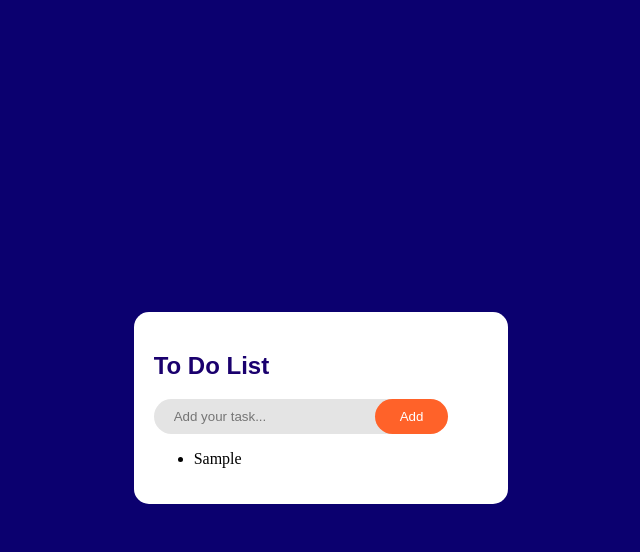
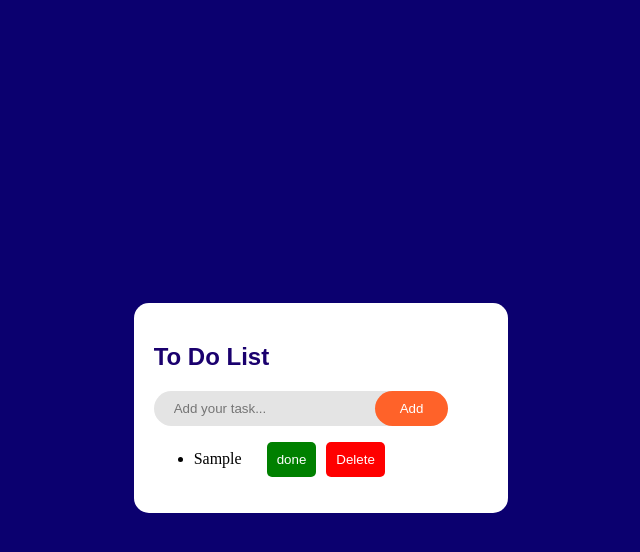
Before and after one commit to Muxammadamin0707/1, a plain HTML site: page index.html in a window 1280 px wide. Both pictures are taken after typing "Sample" into the empty fields and a click on the button "Add". Shown: the whole page, without its empty margins (319-959 px from the left). Drawn offline with Linux system fonts and the light colour scheme.

Commit message:
version 2

```diff
--- a/index.html
+++ b/index.html
@@ -11,7 +11,7 @@
         <h2>To Do List </h2>
         <div>
             <input type="text" placeholder="Add your task...">
-            <button>Add</button>
+            <button class="addBtn">Add</button>
         </div>
         <ul>
 
--- a/index.js
+++ b/index.js
@@ -1,16 +1,42 @@
 let input =  document.querySelector("input");
 let button =  document.querySelector("button");
-let ul =  document.querySelector("ul");
+let list =  document.querySelector("ul");
 
 button.addEventListener("click", (event) =>{
     event.preventDefault();
 
-    let vaziva = input.value;
+    let vazifa = input.value;
     let li = document.createElement("li");
+    let span = document.createElement("span");
+    let done = document.createElement("button");
+    let del = document.createElement("button")
 
-    li.textContent = vaziva;
 
-    ul.appendChild(li);
+    done.addEventListener("click", (event) => {
+        event.preventDefault();
+
+        span.classList.toggle("line");
+    });
+
+    del.addEventListener("click", (event) => {
+        event.preventDefault();
+
+
+        li.remove();
+    } )
+
+    done.classList.add("doneBtn");
+    del.classList.add("donel");
+
+    span.textContent = vazifa;
+    done.textContent = "done";
+    del.textContent = "Delete";
+
+    li.appendChild(span);
+    li.appendChild(done);
+    li.appendChild(del);
+
+    list.appendChild(li);
 
     input.value = "";
 });
--- a/satyl.css
+++ b/satyl.css
@@ -27,7 +27,7 @@ h2 {
     font-family: Arial, Helvetica, sans-serif;
 }
 
-button {
+.addBtn {
     background-color: rgb(255, 98, 41);
     padding: 10px 25px;
     border-radius: 20px;
@@ -36,3 +36,25 @@ button {
     position: relative;
     right: 50px;
 }
+
+.line {
+    text-decoration: line-through;
+}
+
+.doneBtn {
+    background-color: green;
+    border: none;
+    padding: 10px 10px;
+    color: white;
+    border-radius: 5px;
+    margin-left: 25px;
+    margin-right: 10px;
+}
+
+.donel {
+    background-color: red;
+    border: none;
+    padding: 10px 10px;
+    color: white;
+    border-radius: 5px;
+}
```
